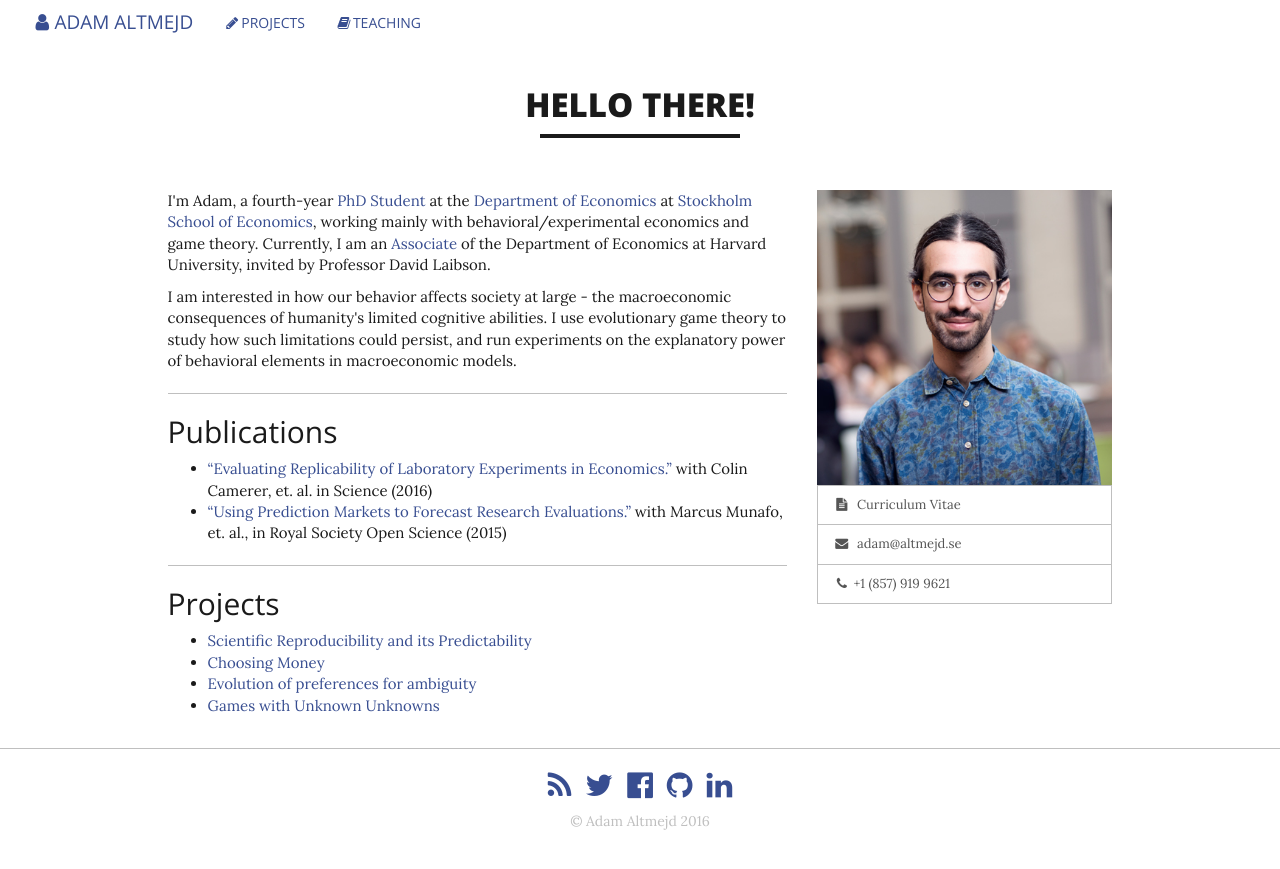
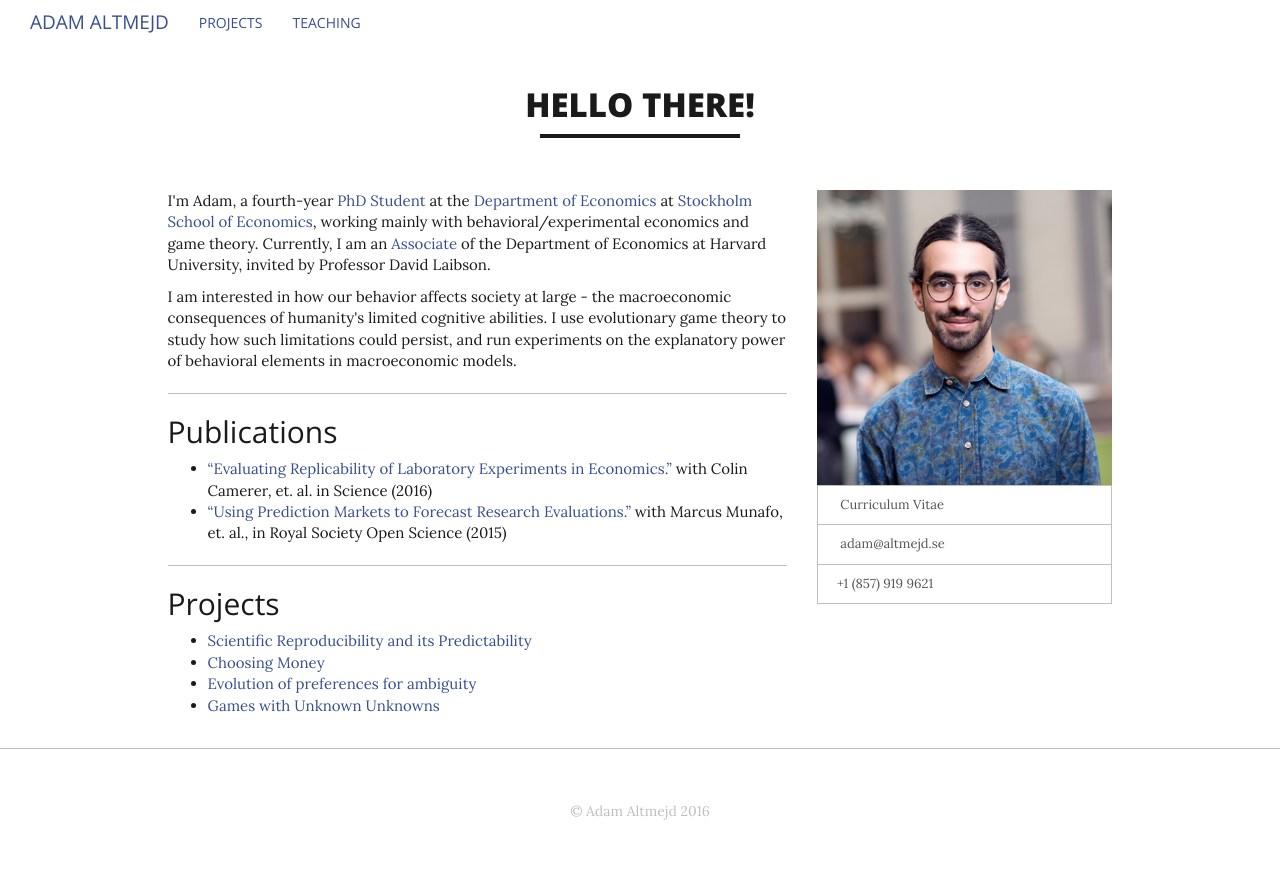
Before and after one commit to adamaltmejd/adamaltmejd.github.io, a Jekyll site: the page built from index.html, in a window 1280 px wide. Shown: the top 869 px of the page. Built offline with Jekyll 4.4.1, drawn with Linux system fonts in a browser that asks for light colours; nearby versions of some CDN libraries.

Commit message:
testing to fix pages error

```diff
--- a/_includes/head.html
+++ b/_includes/head.html
@@ -11,7 +11,8 @@
     <link rel="canonical" href="{{ site.url }}{{ page.url }}" />
 
     <!-- Main stylesheet -->
-    <link rel="stylesheet" href="{{ site.url }}/assets/css/style.css">
+
+    <link rel="stylesheet" href="{{ '/assets/css/style.css' | relative_url }}">
 
     <!-- HTML5 shim and Respond.js for IE8 support of HTML5 elements and media queries -->
     <!--[if lt IE 9]>
--- a/_sass/main.scss
+++ b/_sass/main.scss
@@ -4,7 +4,7 @@
 
 // Third party
 @import 'bootstrap/bootstrap';
-@import 'fa/font-awesome';
+// @import 'fa/font-awesome';
 
 // My main style file
 @import 'style';
```
